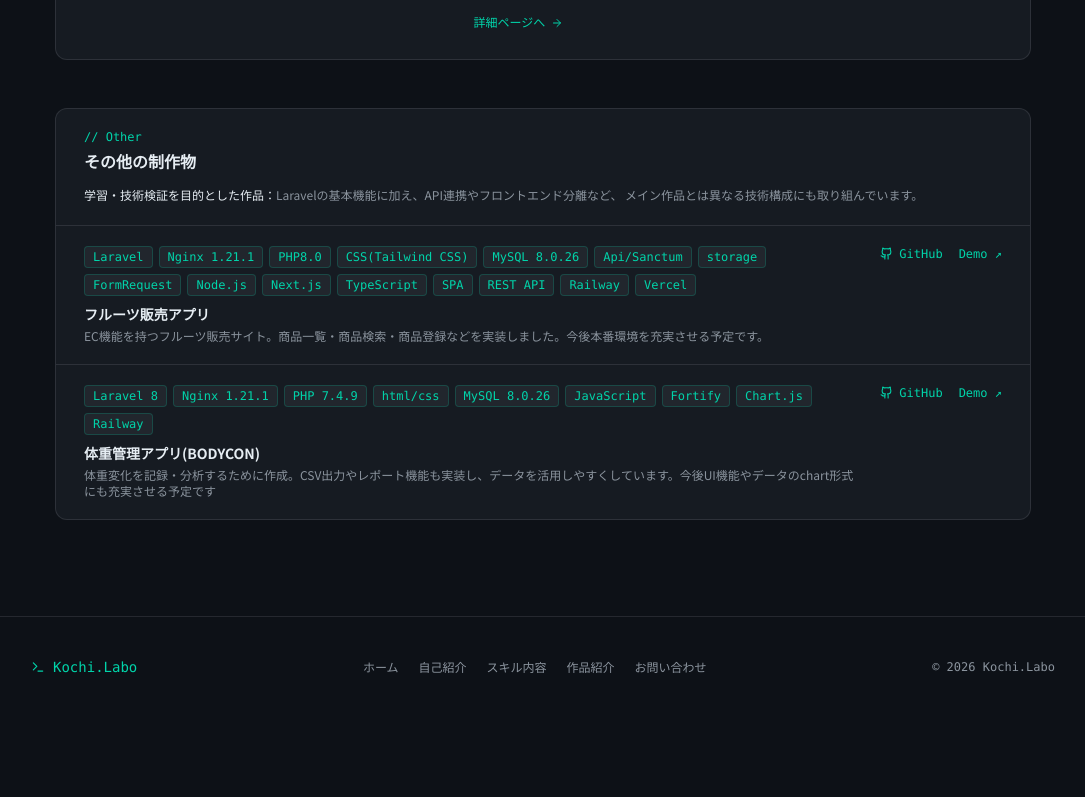
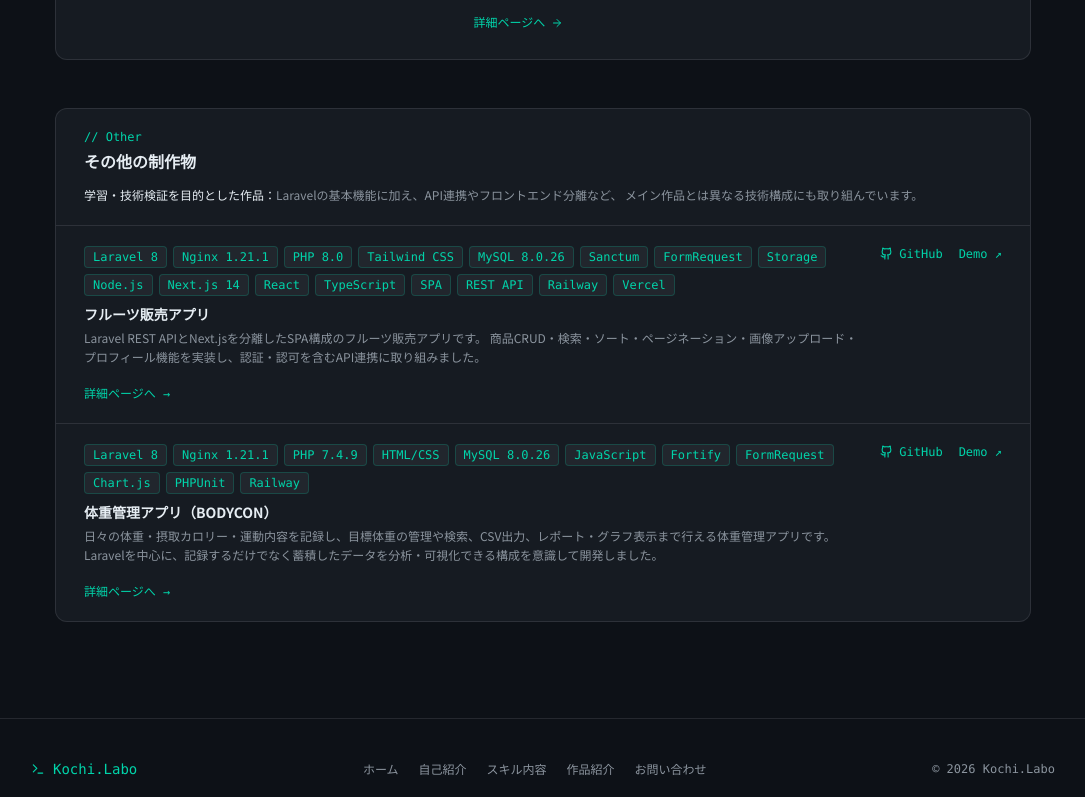
Before and after one commit to shoyama1010/kochilabo-next, a Next.js app: page /works in a window 1280 px wide. Shown: the part 1419-2216 px from the top of the page, without its empty margins (97-1182 px from the left). Before the commit the page ends 2136 px from the top, so only its background shows below. Built offline with nearby package versions, Linux system fonts and the light colour scheme.

Commit message:
他の制作物更新

```diff
--- a/app/works/[slug]/page.tsx
+++ b/app/works/[slug]/page.tsx
@@ -5,11 +5,14 @@ import Link from "next/link";
 import { Github, ExternalLink } from "lucide-react";
 import { Breadcrumb } from "@/components/Breadcrumb";
 import { Tag } from "@/components/Tag";
-import { WORKS } from "@/data/portfolio";
+import { WORKS, OTHER_WORKS } from "@/data/portfolio";
 
 // メイン作品のみ詳細ページを生成
 export function generateStaticParams() {
-  return WORKS.map((w) => ({ slug: w.slug }));
+  // return WORKS.map((w) => ({ slug: w.slug }));
+  return [...WORKS, ...OTHER_WORKS].map((w) => ({
+    slug: w.slug,
+  }));
 }
 
 export async function generateMetadata({
@@ -19,7 +22,9 @@ export async function generateMetadata({
 }): Promise<Metadata> {
   const { slug } = await params;
 
-  const work = WORKS.find((w) => w.slug === slug);
+  const allWorks = [...WORKS, ...OTHER_WORKS];
+
+  const work = allWorks.find((w) => w.slug === slug);
 
   if (!work) return {};
 
@@ -36,7 +41,8 @@ export default async function WorkDetail({
 }) {
   const { slug } = await params;
 
-  const work = WORKS.find((w) => w.slug === slug);
+  const allWorks = [...WORKS, ...OTHER_WORKS];
+  const work = allWorks.find((w) => w.slug === slug);
 
   if (!work) notFound();
 
--- a/app/works/page.tsx
+++ b/app/works/page.tsx
@@ -85,6 +85,7 @@ export default function Works() {
         ))}
       </div>
 
+
       {/* その他の制作物 */}
       <div className="border border-border rounded-xl bg-card overflow-hidden">
         <div className="px-7 py-5 border-b border-border">
@@ -107,7 +108,7 @@ export default function Works() {
 
         {OTHER_WORKS.map((w, i) => (
           <div
-            key={w.title}
+            key={w.slug}
             className={`px-7 py-5 ${i < OTHER_WORKS.length - 1
                 ? "border-b border-border"
                 : ""
@@ -115,26 +116,39 @@ export default function Works() {
           >
             <div className="flex items-start justify-between gap-4">
               <div className="flex-1">
+                {/* 使用技術 */}
                 <div className="flex flex-wrap gap-1.5 mb-2">
                   {w.tags.map((t) => (
                     <Tag key={t} text={t} />
                   ))}
                 </div>
 
+                {/* タイトル */}
                 <h3 className="font-semibold text-sm mb-1">
                   {w.title}
                 </h3>
 
-                <p className="text-xs text-muted-foreground">
+                {/* 概要 */}
+                <p className="text-xs text-muted-foreground leading-relaxed mb-3">
                   {w.desc}
                 </p>
+
+                {/* 詳細ページ */}
+                <Link
+                  href={`/works/${w.slug}`}
+                  className="inline-flex items-center gap-1 text-xs font-mono text-primary hover:underline"
+                >
+                  詳細ページへ →
+                </Link>
               </div>
 
+              {/* GitHub / Demo */}
+              <div className="flex items-center gap-4 shrink-0">
                 <a
                   href={w.github}
                   target="_blank"
                   rel="noopener noreferrer"
-                className="text-xs font-mono text-primary flex items-center gap-1.5 shrink-0 hover:opacity-70 transition-opacity"
+                  className="text-xs font-mono text-primary flex items-center gap-1.5 hover:opacity-70 transition-opacity"
                 >
                   <Github size={13} />
                   GitHub
@@ -152,8 +166,10 @@ export default function Works() {
                 )}
               </div>
             </div>
+          </div>
         ))}
       </div>
+
     </section>
   );
 }
--- a/data/portfolio.ts
+++ b/data/portfolio.ts
@@ -13,9 +13,8 @@ export const SKILLS = [
     sub: "React / Next.js",
     desc: "JavaScript / React / Next.js を用いたレスポンシブ対応サイト制作。ReactによるSPA開発やコンポーネント設計について、学習及び実務に近い個人開発をしています。",
     tags: [
-      "HTML",
-      "CSS",
       "JavaScript",
+      "TypeScript",
       "Node.js",
       "React",
       "Next.js",
@@ -247,7 +246,7 @@ export const WORKS: Work[] = [
       "Laravel 8.4",
       "nginx 1.21.1",
       "PHP 8.0",
-      "html/css",
+      "HTML/CSS",
       "MySQL 8.0.26",
       "FormRequest",
       "Fortify",
@@ -306,18 +305,19 @@ export const OTHER_WORKS: Work[] = [
   {
     slug: "fruit-furima",
     title: "フルーツ販売アプリ",
-    subtitle: "商品一覧・検索・登録機能を備えた販売サイト",
+    subtitle: "Laravel REST API × Next.jsによるSPA構成の販売アプリ",
     tags: [
-      "Laravel",
+      "Laravel 8",
       "Nginx 1.21.1",
-      "PHP8.0",
-      "CSS(Tailwind CSS)",
+      "PHP 8.0",
+      "Tailwind CSS",
       "MySQL 8.0.26",
-      "Api/Sanctum",
-      "storage",
+      "Sanctum",
       "FormRequest",
+      "Storage",
       "Node.js",
-      "Next.js",
+      "Next.js 14",
+      "React",
       "TypeScript",
       "SPA",
       "REST API",
@@ -325,47 +325,101 @@ export const OTHER_WORKS: Work[] = [
       "Vercel",
     ],
 
-    desc: "EC機能を持つフルーツ販売サイト。商品一覧・商品検索・商品登録などを実装しました。今後本番環境を充実させる予定です。",
+    desc: "Laravel REST APIとNext.jsを分離したSPA構成のフルーツ販売アプリです。\n商品CRUD・検索・ソート・ページネーション・画像アップロード・プロフィール機能を実装し、認証・認可を含むAPI連携に取り組みました。",
+
+    assumedIssue: [
+      "商品一覧・検索・登録・編集・削除を、フロントエンドとAPIを分離した構成で実装する必要がある",
+      "認証が必要な画面では、未ログインユーザーのアクセスを制御する必要がある",
+      "他ユーザーの商品を編集・削除できないよう、所有者ごとの認可制御が必要",
+      "ローカル環境と本番環境で異なる画像URLや認証方式にも対応する必要がある",
+    ],
+
+    approach: [
+      "LaravelをREST API、Next.jsをフロントエンドとして分離し、SPA構成で実装",
+      "検索・ソート・ページネーションをAPIと連携し、商品一覧へ動的に反映",
+      "商品編集・削除では所有者チェックを行い、他ユーザーの操作を403で制御",
+      "ローカルではCookie認証を検証し、本番環境ではPersonal Access Token認証へ切り替え",
+      "商品画像の保存先やURL生成処理を整理し、Railway・Vercel環境でも表示できるよう調整",
+    ],
+
     devised: [
-      "商品一覧と検索機能を分かりやすく整理",
-      "商品登録機能を実装し、管理しやすい構成にしました",
+      "商品CRUD・検索・ソート・ページネーションをAPI経由で一貫して操作できる構成にした",
+      "認証が必要な画面でログイン状態を確認し、未認証時の画面遷移を制御",
+      "商品編集・削除時に所有者チェックを行い、不正な操作を防止",
+      "固定画像と投稿画像で異なるURL形式を共通処理で切り替える構成にした",
+      "LaravelとNext.jsを分離し、RailwayとVercelへそれぞれデプロイ",
     ],
+
     struggled: [
-      "商品情報の登録と一覧表示のつながりを整理する点に苦労しました",
-      "検索結果が分かりやすく表示されるよう調整しました",
+      "VercelとRailwayの別ドメイン構成でCookie認証を維持できず、Token認証へ切り替えた",
+      "本番環境で画像が表示されない問題を、DBの画像パス・Storage・URL生成処理に分けて調査した",
+      "商品一覧・詳細・編集・マイページごとに残っていた画像URL生成処理を統一した",
+      "Railway再デプロイ後の画像保持について、VolumeやSeeder画像を含めて構成を調整した",
     ],
+
     img: "https://images.unsplash.com/photo-1619566636858-adf3ef46400b?w=900&h=500&fit=crop&auto=format",
+
     github: "https://github.com/shoyama1010/fruit-furima-spa",
     demo: "https://fruit-furima-frontend.vercel.app/login",
   },
+
   {
-    slug: "BODY-control",
-    title: "体重管理アプリ(BODYCON)",
-    subtitle: "体重記録・分析用の管理アプリ",
+    slug: "bodycon",
+    title: "体重管理アプリ（BODYCON）",
+    subtitle: "体重・運動記録を分析できる健康管理アプリ",
     tags: [
       "Laravel 8",
       "Nginx 1.21.1",
       "PHP 7.4.9",
-      "html/css",
+      "HTML/CSS",
       "MySQL 8.0.26",
       "JavaScript",
       "Fortify",
+      "FormRequest",
       "Chart.js",
+      "PHPUnit",
       "Railway",
     ],
-    desc: "体重変化を記録・分析するために作成。CSV出力やレポート機能も実装し、データを活用しやすくしています。今後UI機能やデータのchart形式にも充実させる予定です",
+
+    desc: "日々の体重・摂取カロリー・運動内容を記録し、目標体重の管理や検索、CSV出力、レポート・グラフ表示まで行える体重管理アプリです。\nLaravelを中心に、記録するだけでなく蓄積したデータを分析・可視化できる構成を意識して開発しました。",
+
+    assumedIssue: [
+      "日々の体重・摂取カロリー・運動内容を継続的に記録できる仕組みが必要",
+      "目標体重と現在の体重を比較しながら、変化を確認できる必要がある",
+      "蓄積した体重データを検索・集計し、健康管理に活用できる必要がある",
+      "登録・更新時の入力値を適切に検証し、データの整合性を保つ必要がある",
+    ],
+
+    approach: [
+      "users・weight_logs・weight_targetを分離し、ユーザーごとの目標体重と日々の記録を管理",
+      "日付範囲による検索機能を実装し、対象期間の体重記録を絞り込み",
+      "CSVエクスポート機能を追加し、蓄積データを外部でも利用できる構成にした",
+      "AVG・COUNT・GROUP BYを利用し、平均値・最大値・最小値・月別平均を集計",
+      "Chart.jsを利用して体重推移をグラフ化し、数値だけでなく視覚的にも確認できるようにした",
+      "Feature Testを実装し、一覧表示・登録・バリデーション・更新処理を検証",
+    ],
+
     devised: [
-      "体重データを日付ごとに管理できるように実装",
-      "入力・一覧・編集の流れを分かりやすく整理",
+      "JavaScriptを利用し、一覧画面上から体重ログを登録できるモーダル画面を実装",
+      "FormRequestで登録・更新時の入力バリデーションを共通化",
+      "日付範囲検索により、必要な期間の体重データを確認できるようにした",
+      "CSV出力に加え、平均値・最大値・最小値・月別平均を表示するレポート機能を実装",
+      "Chart.jsを利用し、体重推移をグラフとして可視化",
+      "Feature Testで主要なCRUD・バリデーション処理を確認",
     ],
+
     struggled: [
-      "記録データの表示と更新処理の整合性を保つ点に苦労しました",
-      "入力フォームと一覧表示の使いやすさを調整しました",
+      "Laravelの画面遷移と連携しながら、JavaScriptでモーダルの表示状態を制御する点",
+      "体重ログ更新時に、FormRequestのバリデーションとControllerの更新処理を整合させる点",
+      "運動時間など入力形式の違いによるバリデーションエラーを整理する点",
+      "月別平均レポートでAVG・COUNT・GROUP BYを利用し、集計結果を画面表示につなげる点",
+      "集計した体重データをChart.jsへ渡し、時系列グラフとして正しく表示する点",
     ],
 
     img: "https://images.unsplash.com/photo-1571019613454-1cb2f99b2d8b?w=900&h=500&fit=crop&auto=format",
+
     github: "https://github.com/shoyama1010/weight-control",
-    demo: "https://weight-control-production.up.railway.app",
+    demo: "https://weight-control-production.up.railway.app/",
   },
 ];
 
```
Lines whose indentation alone changed are shown as unchanged.
